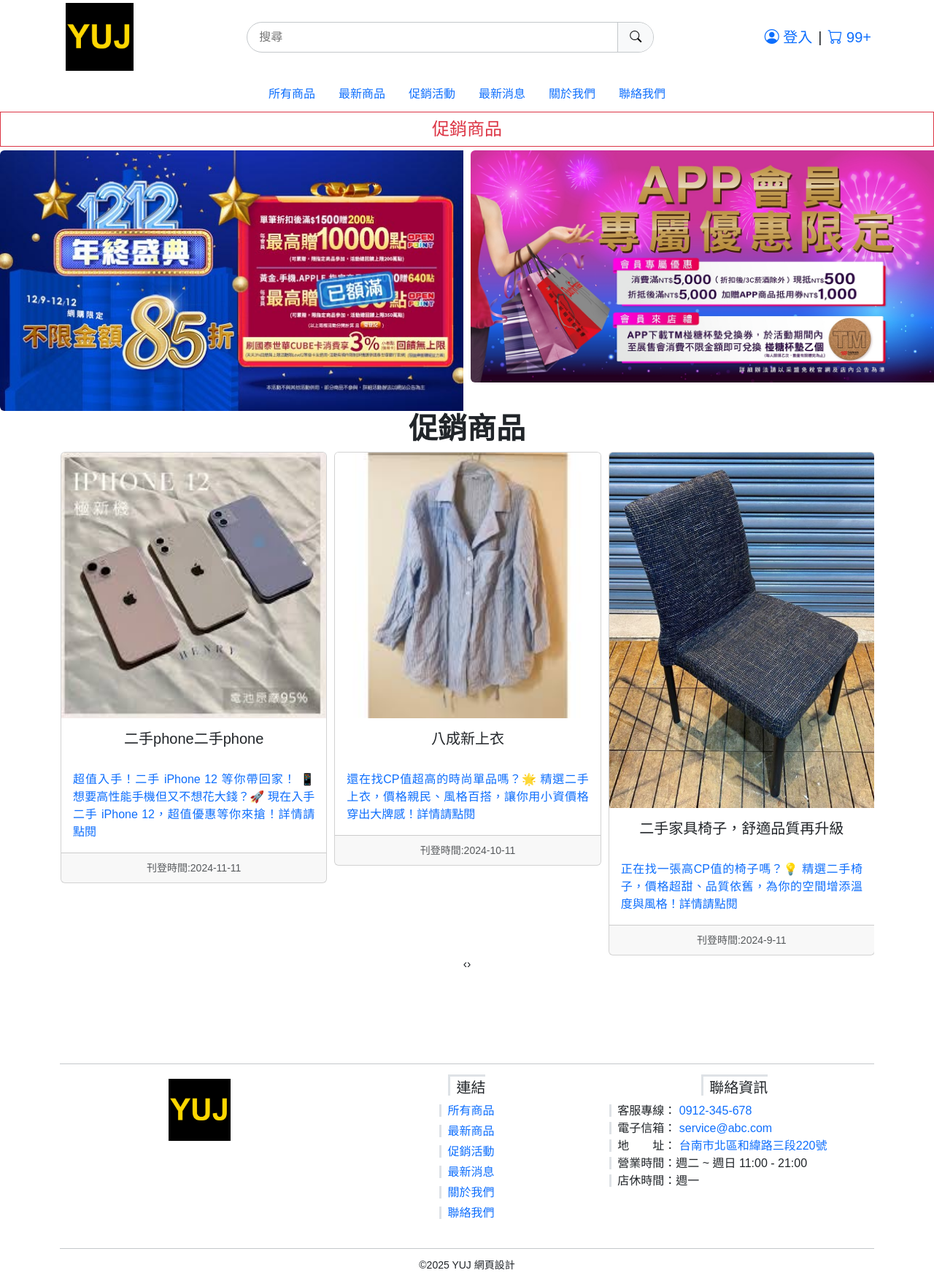
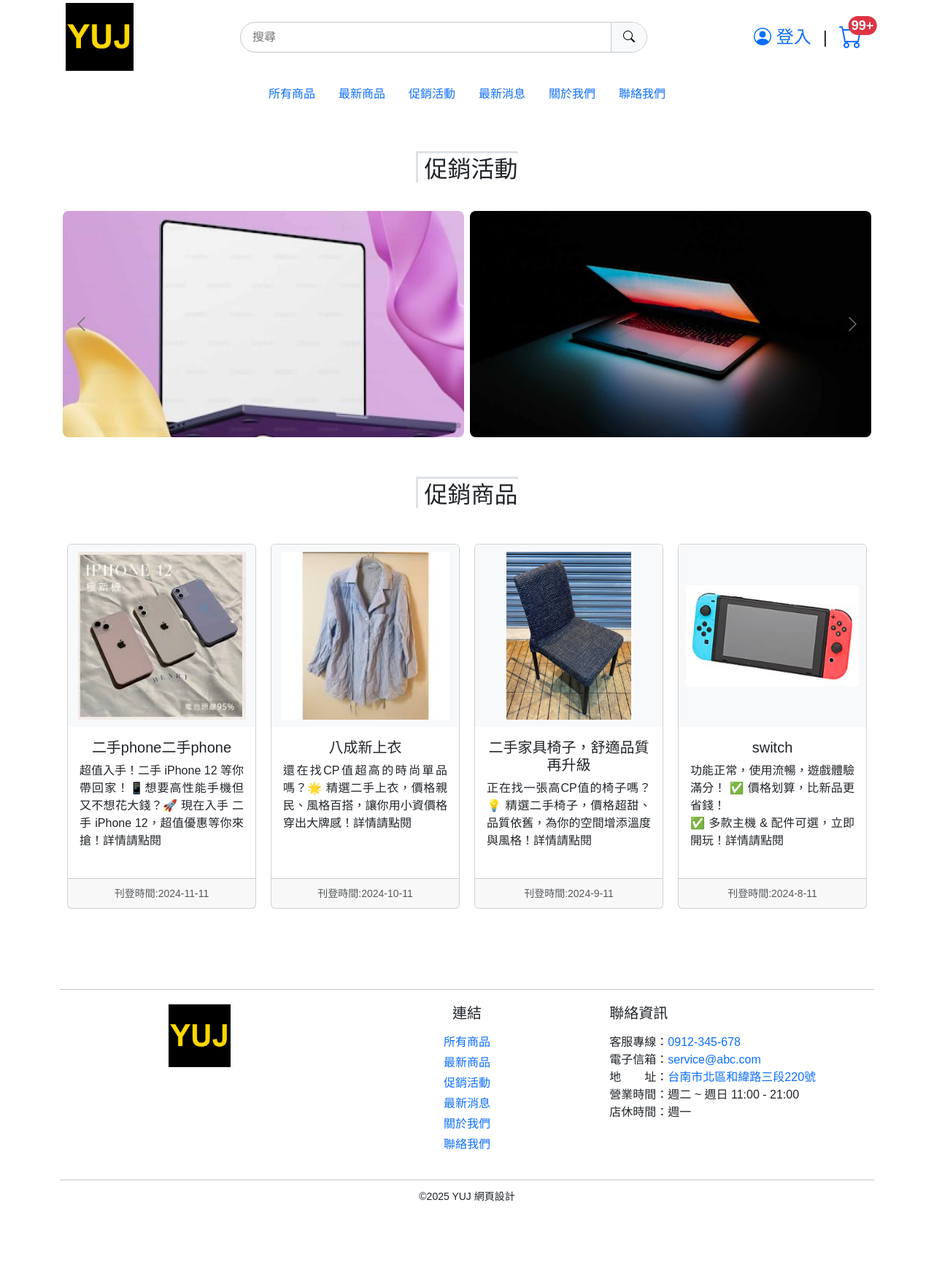
Before and after one commit to chieh0666/template-1, a plain HTML site: page promotion.html in a window 1280 px wide. Shown: the part 4-1759 px from the top of the page at 73% size. After the commit the page ends 1665 px from the top, so only its background shows below. Drawn offline with nearby package versions, Linux system fonts and the light colour scheme.

Commit message:
調整首頁與促銷頁面輪播圖結構，新增樣式以改善視覺效果與使用者體驗

```diff
--- a/css/media.css
+++ b/css/media.css
@@ -1,3 +1,13 @@
+@media (min-width: 768px) {
+  /* 促銷頁面輪播圖 */
+  #promotion .f-carousel__slide {
+    width: calc(100% / 2);
+  }
+  #product-sales .f-carousel__slide {
+    width: calc(100% / 4);
+  }
+}
+
 @media (max-width:991px) {
   #cart-list-form thead {
     display: none;
@@ -46,4 +56,9 @@
     top: 0;
     right: 0;
   }
+
+  /* 促銷頁面商品輪播圖 */
+  #product-sales .f-carousel__slide {
+    width: calc(100% / 2);
+  }
 }
--- a/css/style.css
+++ b/css/style.css
@@ -133,7 +133,7 @@ body .notify:not(#home .notify) {
   height: 150px;
 }
 
-/* 輪播圖 */
+/* 首頁banner輪播圖 */
 .f-carousel {
   margin-bottom: 0 !important;
   position: relative;
@@ -156,3 +156,40 @@ body .notify:not(#home .notify) {
 #m-menu li:last-of-type {
   border-bottom: none !important;
 }
+
+/* 促銷頁輪播圖 */
+#promotion .f-carousel__slide {
+  width: 100%;
+}
+/* #promotion .f-carousel {
+  --f-carousel-spacing: 8px;
+  --f-carousel-slide-width: calc((100% - 16px) / 2);
+} */
+#product-sales .card {
+  height: 500px; /* 卡片高度 因為內容長短會改變卡片高度 導致卡片高度不一 */
+  margin: 10px;
+}
+#product-sales .card-img-top {
+  height: 250px; /* 固定圖片高度 */
+  object-fit: contain;
+  padding: 10px;
+  background: #f8f9fa;
+}
+#product-sales .card-body {
+  flex: 1;
+  padding: 1rem;
+  overflow: hidden; /* 多餘內容影藏 */
+}
+#product-sales .f-carousel__dots {
+  display: none;
+}
+#product-sales .f-button.is-next {
+  border-radius: 50%;
+  background-color: lightgray;
+  margin-right: 1rem;
+}
+#product-sales .f-button.is-prev {
+  border-radius: 50%;
+  background-color: lightgray;
+  margin-left: 1rem;
+}
--- a/promotion.html
+++ b/promotion.html
@@ -1,32 +1,46 @@
 <!DOCTYPE html>
 <html lang="zh-tw">
-
 <head>
   <meta charset="UTF-8">
   <meta name="viewport" content="width=device-width, initial-scale=1.0">
   <title>模板一</title>
   <link rel="stylesheet" href="./bootstrap-5.3.3/css/bootstrap.min.css">
   <link rel="stylesheet" href="./fonts/bootstrap-icons-1.11.3/font/bootstrap-icons.min.css">
-  <link rel="stylesheet" href="js/OwlCarousel2-2.3.4/dist/assets/owl.carousel.min.css">
-  <link rel="stylesheet" href="js/OwlCarousel2-2.3.4/dist/assets/owl.theme.default.min.css">
+  <link rel="stylesheet" href="./js/ui-main/dist/carousel/carousel.css">
+  <link rel="stylesheet" href="./js/ui-main/dist/carousel/carousel.autoplay.css">
   <link rel="stylesheet" href="./css/style.css">
   <link rel="stylesheet" href="./css/media.css">
-
 </head>
-
-<body id="home">
+<body>
   <!-- header -->
   <header class="mb-03125">
     <div class="container">
-      <div class="d-flex align-items-center justify-content-between">
-        <!-- logo -->
-        <div class="col-1 m-2">
+      <div class="d-flex align-items-center justify-content-center">
+        <!-- mobile logo -->
+        <div class="col-1 d-block d-lg-none my-2">
           <h1 class="m-0">
             <a href="./index.html" title="回首頁">
               <img src="./images/logo_tab.png" alt="YUJ">
               <span class="d-none">YUJ網頁設計</span>
             </a>
           </h1>
+        </div>
+      </div>
+      <div class="d-flex align-items-center justify-content-between">
+        <!-- logo -->
+        <div class="col-1 d-lg-block d-none m-2">
+          <h1 class="m-0">
+            <a href="./index.html" title="回首頁">
+              <img src="./images/logo_tab.png" alt="YUJ">
+              <span class="d-none">YUJ網頁設計</span>
+            </a>
+          </h1>
+        </div>
+        <!-- mobile menu button -->
+        <div class="col-1 mx-1 d-block d-lg-none">
+          <button class="fs-1 btn" type="button" data-bs-toggle="collapse" data-bs-target="#m-menu" aria-expanded="false" aria-controls="m-menu">
+            <i class="bi bi-list"></i>
+          </button>
         </div>
         <!-- search form -->
         <div class="search-form border border-secondary-subtle rounded-pill w-50 h-auto ps-2 overflow-hidden">
@@ -35,33 +49,34 @@
               <label for="for-search">
                 <span class="d-none">搜尋</span>
               </label>
-              <input type="search" class="w-100 p-2" name="" id="" placeholder="搜尋" title="請輸入關鍵字">
-              <button class="search-btn bg-light border-start border-secondary-subtle py-2 px-3" type="submit"
-                title="搜尋按鈕">
+              <input type="search" class="w-100 p-2 search-input" name="" id="" placeholder="搜尋" title="請輸入關鍵字">
+              <button class="search-btn bg-light border-start border-secondary-subtle py-2 px-3" type="submit" title="搜尋按鈕">
                 <i class="bi bi-search"></i>
               </button>
             </div>
           </form>
         </div>
         <!-- user、cart button -->
-        <div class="d-flex fs-5 p-1">
+        <div class="d-flex me-2 px-2 align-items-center justify-content-center fs-4">
           <div>
-            <a href="#" title="前往會員登入">
+            <a href="./login-page.html" title="前往會員登入">
               <i class="bi bi-person-circle"></i>
               <span class="d-none d-md-inline-block">登入</span>
             </a>
           </div>
-          <span class="px-2">|</span>
+          <span class="mx-3">|</span>
           <div>
-            <a href="#" title="前往我的購物車">
-              <i class="bi bi-cart"></i>
-              <span>99+</span>
+            <a class="position-relative" href="./cart-list.html" title="前往我的購物車">
+              <i class="bi bi-cart fs-2"></i>
+              <span class="position-absolute top-0 start-100 translate-middle rounded-pill badge bg-danger mt-2 p-1">
+                99+
+              </span>
             </a>
           </div>
         </div>
       </div>
       <!-- nav -->
-      <nav class="py-1">
+      <nav class="py-1 d-lg-block d-none">
         <ul class="nav justify-content-center">
           <li class="nav-item">
             <a class="nav-link" href="./products.html" title="前往所有商品">所有商品</a>
@@ -83,88 +98,137 @@
           </li>
         </ul>
       </nav>
+      <!-- mobile、tablet menu -->
+      <div class="collapse" id="m-menu">
+        <div class="card card-body border-0">
+          <ul class="nav flex-column text-center align-items-center">
+            <li class="nav-item w-50 border-bottom border-2 rounded-start rounded-end">
+              <a class="nav-link" href="./products.html" title="前往所有商品">所有商品</a>
+            </li>
+            <li class="nav-item w-50 border-bottom border-2 rounded-start rounded-end">
+              <a class="nav-link" href="./new-product.html" title="前往最新商品">最新商品</a>
+            </li>
+            <li class="nav-item w-50 border-bottom border-2 rounded-start rounded-end">
+              <a class="nav-link" href="./promotion.html" title="前往促銷活動">促銷活動</a>
+            </li>
+            <li class="nav-item w-50 border-bottom border-2 rounded-start rounded-end">
+              <a class="nav-link" href="./news.html" title="前往最新消息">最新消息</a>
+            </li>
+            <li class="nav-item w-50 border-bottom border-2 rounded-start rounded-end">
+              <a class="nav-link" href="./about.html" title="前往關於我們">關於我們</a>
+            </li>
+            <li class="nav-item w-50 border-bottom border-2 rounded-start rounded-end">
+              <a class="nav-link" href="./contact-us.html" title="前往聯絡我們">聯絡我們</a>
+            </li>
+          </ul>
+        </div>
+      </div>
     </div>
     <!-- 廣告或重要事項通知時顯示 -->
-    <div class="text-center text-danger border border-danger py-03125 fs-4">
-      <span>促銷商品</span>
+    <div class="notify text-center text-danger py-03125 fs-5">
+      <span>公告訊息</span>
     </div>
   </header>
   <!-- main content -->
   <main>
-    <article>
-      <!-- 輪播圖1 -->
-
-
-      <div id="owl" class="owl-carousel owl-theme">
-        <div class="item">
-          <img src="images/9.jpg" class="img-fluid rounded-start" alt="...">
+    <div class="container">
+      <article id="promotion" class="mt-1875">
+        <div class="text-center">
+          <h2 class="py-1875">
+            <span class="border-start border-top ps-2 pt-1 border-3">促銷活動</span>
+          </h2>
         </div>
-        <div class="item">
-          <img src="images/10.jpg" class="img-fluid rounded-start" alt="...">
+        <div class="f-carousel" id="mainCarousel">
+          <div class="f-carousel__slide px-1">
+            <img class="rounded-3" src="./images/banner1.jpg" alt="...">
           </div>
-        <div class="item">
-          <img src="images/11.jpg" class="img-fluid rounded-start" alt="...">
+          <div class="f-carousel__slide px-1">
+            <img class="rounded-3" src="./images/banner2.jpg" alt="...">
+          </div>
+          <div class="f-carousel__slide px-1">
+            <img class="rounded-3" src="./images/banner3.jpg" alt="...">
+          </div>
+          <div class="f-carousel__slide px-1">
+            <img class="rounded-3" src="./images/banner1.jpg" alt="...">
           </div>
         </div>
-
-
       </article>
-    <article>
-      <div class="container">
-        <div class="text-center section-title mb-7">
-          <h2 class="fw-bolder fs-1">促銷商品</h2>
-          <div id="owl-2" class="owl-carousel owl-theme">
-            <!-- 卡1卡1 -->
+      <article id="product-sales" class="mt-1875">
+        <div class="text-center">
+          <h2 class="py-1875">
+            <span class="border-start border-top ps-2 pt-1 border-3">促銷商品</span>
+          </h2>
+        </div>
+        <div class="f-carousel" id="salesCarousel">
+          <div class="f-carousel__slide">
+            <a href="#">
               <div class="card">
-            <img src="images/14.jpg" class="card-img-top" alt="促銷商品圖">
+                <img src="images/14.jpg" class="card-img-top" alt="促銷商品圖1">
                 <div class="card-body">
-              <h5 class="card-title">二手phone二手phone</h5>
-              <a href="#">
-              <p class="card-text">超值入手！二手 iPhone 12 等你帶回家！ 📱
-                想要高性能手機但又不想花大錢？🚀 現在入手 二手 iPhone 12，超值優惠等你來搶！詳情請點閱</a></div>
-            <div class="card-footer">
+                  <h4 class="card-title h5 text-center">二手phone二手phone</h4>
+                  <p class="card-text">
+                    超值入手！二手 iPhone 12 等你帶回家！📱想要高性能手機但又不想花大錢？🚀 現在入手 二手 iPhone 12，超值優惠等你來搶！詳情請點閱
+                  </p>
+                </div>
+                <div class="card-footer text-center">
                   <small class="text-muted">刊登時間:2024-11-11</small>
                 </div>
               </div>
+            </a>
+          </div>
+          <div class="f-carousel__slide">
+            <a href="#">
               <div class="card">
-            <img src="images/15.jpg" class="card-img-top" alt="促銷商品圖1">
+                <img src="images/15.jpg" class="card-img-top" alt="促銷商品圖2">
                 <div class="card-body">
-              <h5 class="card-title ">八成新上衣</h5>
-              <a href="#">
-              <p class="card-text">還在找CP值超高的時尚單品嗎？🌟 精選二手上衣，價格親民、風格百搭，讓你用小資價格穿出大牌感！詳情請點閱</a></p>
+                  <h4 class="card-title h5 text-center">八成新上衣</h4>
+                  <p class="card-text">
+                    還在找CP值超高的時尚單品嗎？🌟 精選二手上衣，價格親民、風格百搭，讓你用小資價格穿出大牌感！詳情請點閱
+                  </p>
                 </div>
-            <div class="card-footer">
+                <div class="card-footer text-center">
                   <small class="text-muted">刊登時間:2024-10-11</small>
                 </div>
               </div>
+            </a>
+          </div>
+          <div class="f-carousel__slide">
+            <a href="#">
               <div class="card">
-            <img src="images/16.jpg" class="card-img-top" alt="促銷商品圖2">
+                <img src="images/16.jpg" class="card-img-top" alt="促銷商品圖3">
                 <div class="card-body">
-              <h5 class="card-title">二手家具椅子，舒適品質再升級</h5>
-              <a href="#">
-              <p class="card-text">正在找一張高CP值的椅子嗎？💡 精選二手椅子，價格超甜、品質依舊，為你的空間增添溫度與風格！詳情請點閱</a></div>
-            <div class="card-footer">
+                  <h4 class="card-title h5 text-center">二手家具椅子，舒適品質再升級</h4>
+                  <p class="card-text">
+                    正在找一張高CP值的椅子嗎？💡 精選二手椅子，價格超甜、品質依舊，為你的空間增添溫度與風格！詳情請點閱
+                  </p>
+                </div>
+                <div class="card-footer text-center">
                   <small class="text-muted">刊登時間:2024-9-11</small>
                 </div>
               </div>
+            </a>
+          </div>
+          <div class="f-carousel__slide">
+            <a href="#">
               <div class="card">
-            <img src="images/17.jpg" class="card-img-top" alt="促銷商品圖3">
+                <img src="images/17.jpg" class="card-img-top" alt="促銷商品圖4">
                 <div class="card-body">
-              <h5 class="card-title">switch</h5>
-              <a href="#">
-              <p class="card-text">功能正常，使用流暢，遊戲體驗滿分！<br>
+                  <h4 class="card-title h5 text-center">switch</h4>
+                  <p class="card-text">
+                    功能正常，使用流暢，遊戲體驗滿分！
                     ✅ 價格划算，比新品更省錢！<br>
-                ✅ 多款主機 & 配件可選，立即開玩！詳情請點閱<br></a></p>
+                    ✅ 多款主機 & 配件可選，立即開玩！詳情請點閱
+                  </p>
                 </div>
-            <div class="card-footer">
+                <div class="card-footer text-center">
                   <small class="text-muted">刊登時間:2024-8-11</small>
                 </div>
               </div>
-        </div>
-
+            </a>
           </div>
         </div>
       </article>
+    </div>
   </main>
   <!-- footer -->
   <footer class="mt-625">
@@ -180,67 +244,45 @@
             </div>
           </div>
           <div class="col">
-            <h3 class="h5 text-center"><span class="border-start border-top ps-2 pt-1 border-3">連結</span></h3>
+            <h3 class="h5 text-center mb-3">連結</h3>
             <ul class="text-center row row-cols-2 row-cols-md-1 g-1 ps-0">
               <li>
-                <span class="border-start border-3 ps-2">
                 <a href="./products.html" title="前往所有商品">所有商品</a>
-                </span>
               </li>
               <li>
-                <span class="border-start border-3 ps-2">
                 <a href="./new-product.html" title="前往最新商品">最新商品</a>
-                </span>
               </li>
               <li>
-                <span class="border-start border-3 ps-2">
                 <a href="./promotion.html" title="前往促銷活動">促銷活動</a>
-                </span>
-              </li>
-              <li><span class="border-start border-3 ps-2">
-                  <a href="./news.html" title="前往最新消息">最新消息</a>
-                </span>
               </li>
               <li>
-                <span class="border-start border-3 ps-2">
-                  <a href="./about.html" title="前往關於我們">關於我們</a>
-                </span>
+                <a href="./news.html" title="前往最新消息">最新消息</a>
               </li>
               <li>
-                <span class="border-start border-3 ps-2">
+                <a href="./about.html" title="前往關於我們">關於我們</a>
+              </li>
+              <li>
                 <a href="./contact-us.html" title="前往聯絡我們">聯絡我們</a>
-                </span>
               </li>
             </ul>
           </div>
           <div class="col">
-            <h3 class="h5 text-center"><span class="border-start border-top ps-2 pt-1 border-3">聯絡資訊</span></h3>
+            <h3 class="h5 mb-3">聯絡資訊</h3>
             <ul class="ps-0">
               <li>
-                <span class="border-start border-3 ps-2">客服專線：
-                  <a href="tel:0912-345-678" title="專線：0912-345-678">0912-345-678</a>
-                </span>
+                客服專線：<a href="tel:0912-345-678" title="專線：0912-345-678">0912-345-678</a>
               </li>
               <li>
-                <span class="border-start border-3 ps-2">電子信箱：
-                  <a href="mailto:service@abc.com" title="聯絡信箱：service@abc.com">service@abc.com</a>
-                </span>
+                電子信箱：<a href="mailto:service@abc.com" title="聯絡信箱：service@abc.com">service@abc.com</a>
               </li>
               <li>
-                <span class="border-start border-3 ps-2">地　　址：
-                  <a href="https://maps.app.goo.gl/BA4F2sMTMd6a8Hjg9" title="前往Google map[另開視窗]"
-                    target="_blank">台南市北區和緯路三段220號</a>
-                </span>
+                地　　址：<a href="https://maps.app.goo.gl/BA4F2sMTMd6a8Hjg9" title="前往Google map[另開視窗]" target="_blank">台南市北區和緯路三段220號</a>
               </li>
               <li>
-                <span class="border-start border-3 ps-2">
                 營業時間：週二 ~ 週日 11:00 - 21:00
-                </span>
               </li>
               <li>
-                <span class="border-start border-3 ps-2">
                 店休時間：週一
-                </span>
               </li>
             </ul>
           </div>
@@ -252,41 +294,12 @@
     </div>
   </footer>
   <!-- js -->
-  <script src="js/jquery-3.7.1.js"></script>
-  <script src="js/OwlCarousel2-2.3.4/dist/owl.carousel.min.js"></script>
-  <script>
-    $('#owl').owlCarousel({
-      loop: true,
-      margin: 10,
-      nav: false,
-      dots: false,
-      responsive: {
-        0: {
-          items: 1
-        },
-        768: {
-          items: 2
-        }
-
-      }
-    })
-  </script>
-  <script>
-    $('#owl-2').owlCarousel({
-      loop: true,
-      margin: 10,
-      nav: true,
-      dots: true,
-      responsive: {
-        0: {
-          items: 1,
-        },
-        768: {
-          items: 3
-        }
-      }
-    })
-  </script>
+  <script src="./js/jquery-3.7.1.min.js"></script>
+  <script src="./bootstrap-5.3.3/js/bootstrap.bundle.min.js"></script>
+  <script src="./js/ui-main/dist/carousel/carousel.esm.js"></script>
+  <script src="./js/ui-main/dist/carousel/carousel.umd.js"></script>
+  <script src="./js/ui-main/dist/carousel/carousel.autoplay.umd.js"></script>
+  <script src="./js/component.js"></script>
 </body>
 
 </html>
```
Also changed, not shown: index.html (+1 -1 lines), js/component.js (+17 -4 lines). Lines whose indentation alone changed are shown as unchanged.
